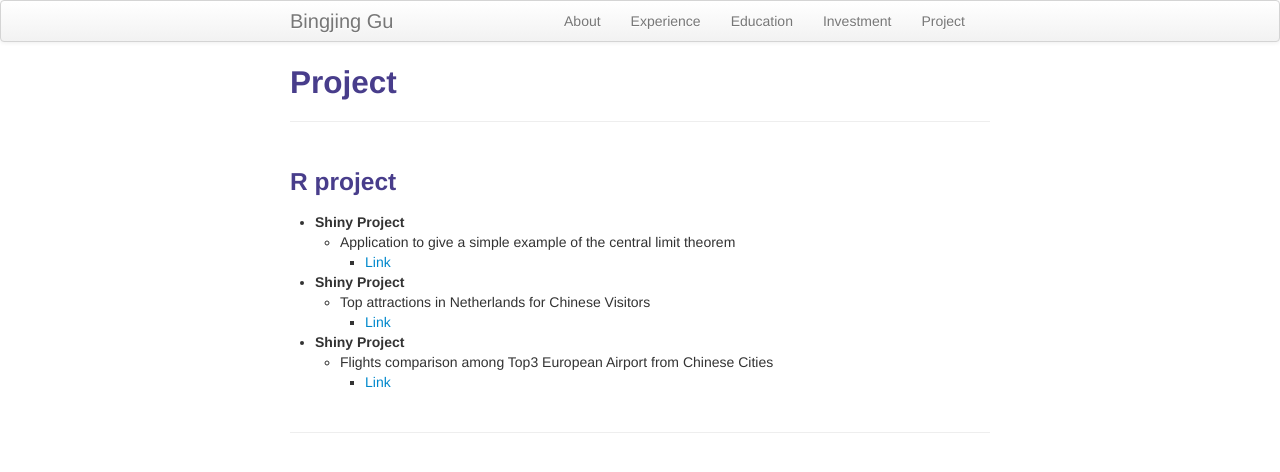
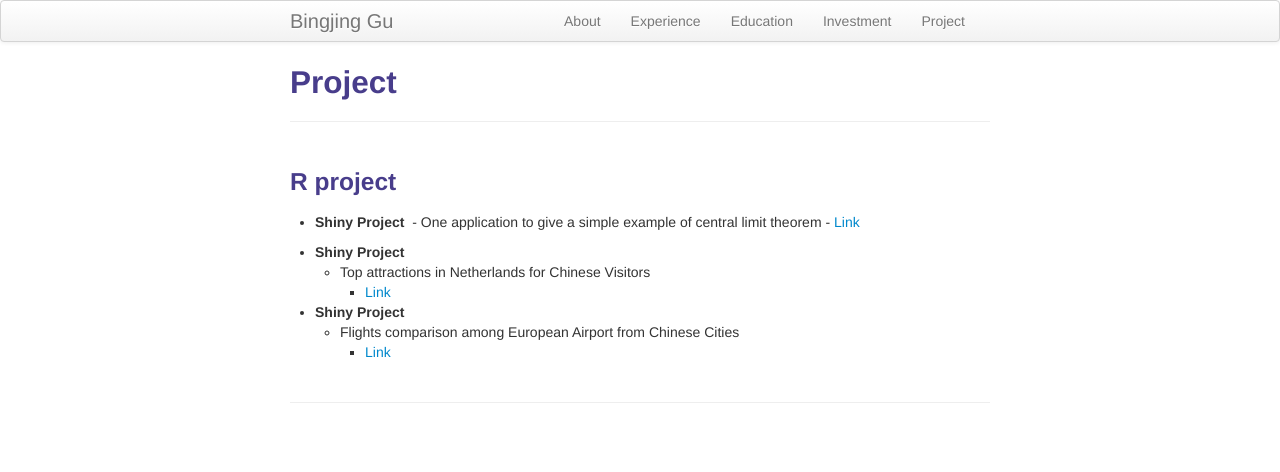
Before and after one commit to sangaj/sangaj.github.io, a Jekyll site: the page built from pages/Project.md, in a window 1280 px wide. Shown: the top 472 px of the page. Built offline with Jekyll 4.4.1, drawn with Linux system fonts in a browser that asks for light colours.

Commit message:
Update Project.md

```diff
--- a/pages/Project.md
+++ b/pages/Project.md
@@ -5,7 +5,7 @@ title: Project
 
 ### R project
 - **Shiny Project**
-  -  Application to give a simple example of the central limit theorem
+  -  One application to give a simple example of central limit theorem
       -  [Link](https://sangaj.shinyapps.io/clt_proof_in_histogram/)
 
 - **Shiny Project**
@@ -13,5 +13,5 @@ title: Project
       -  [Link](https://sangaj.shinyapps.io/attraction/)
 
 - **Shiny Project**
-  -  Flights comparison among Top3 European Airport from Chinese Cities
+  -  Flights comparison among European Airport from Chinese Cities
       -  [Link](https://sangaj.shinyapps.io/airlines/)
```
